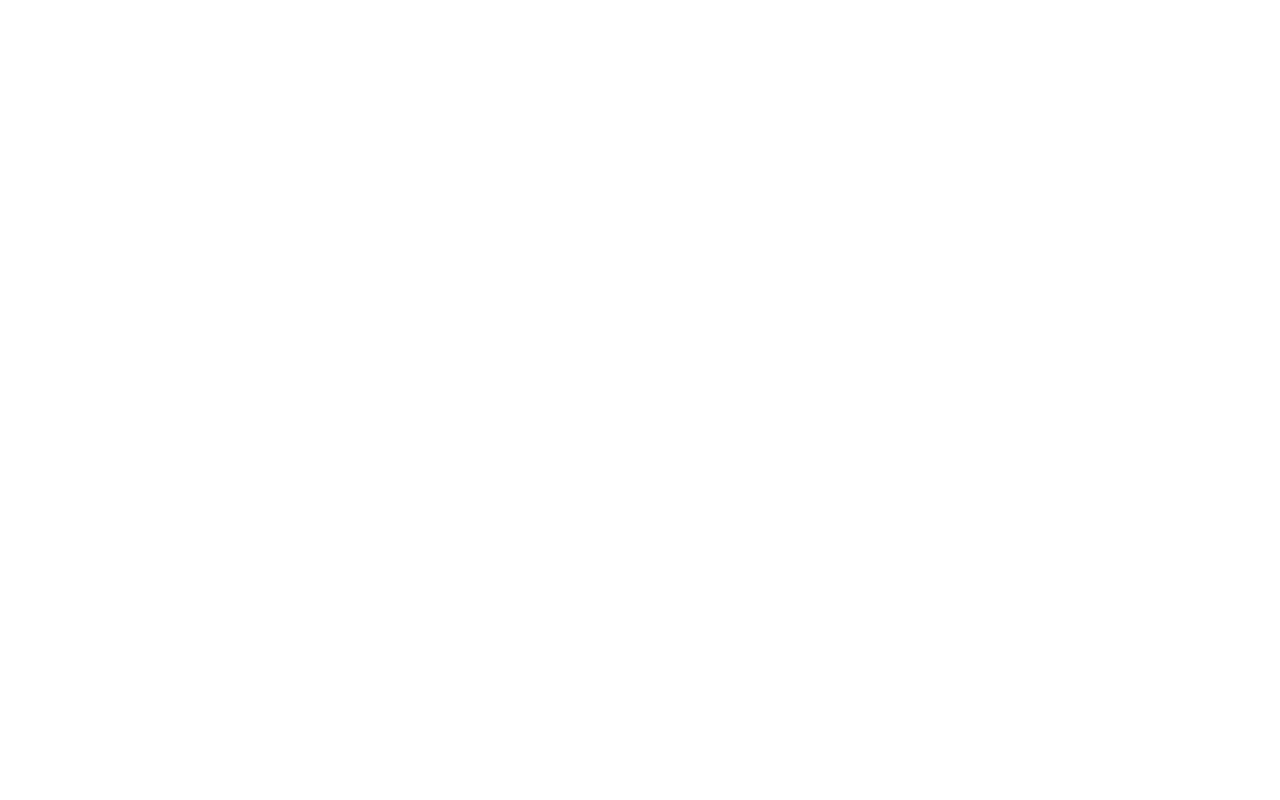
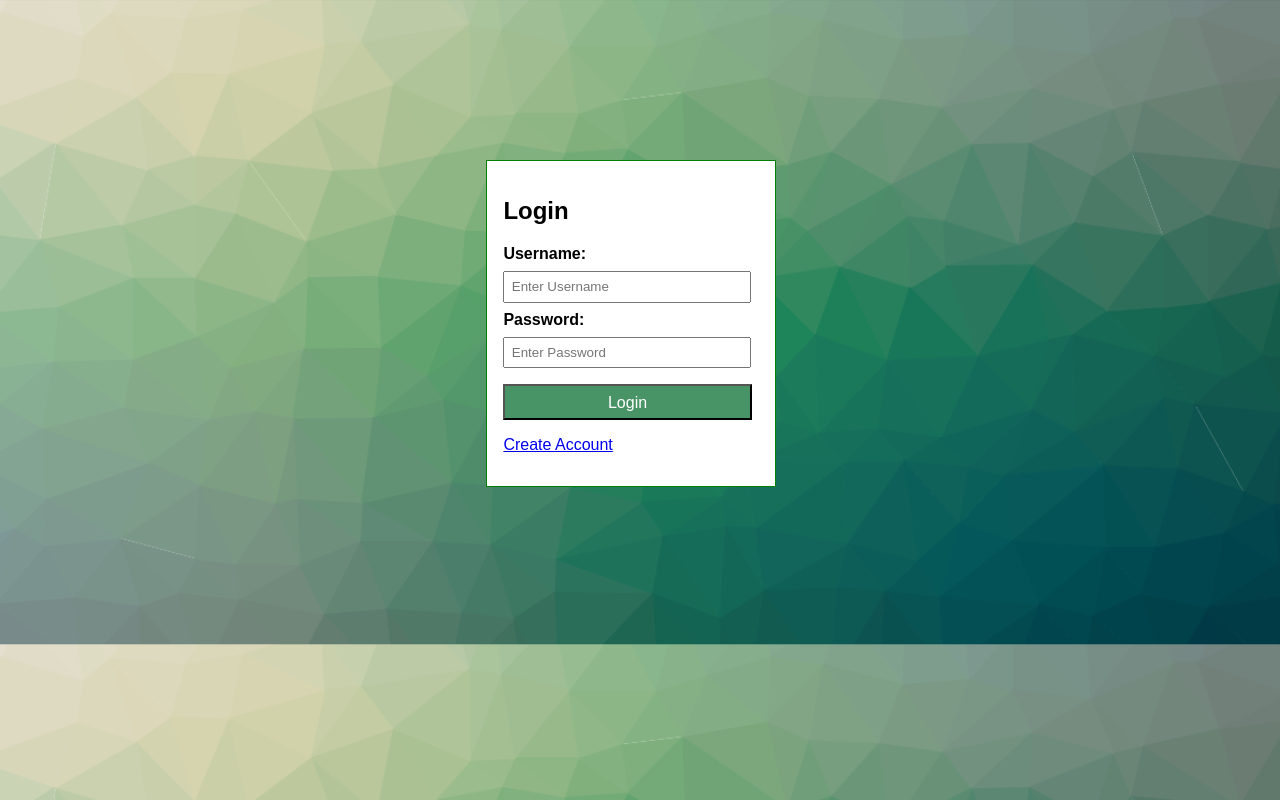
Before and after one commit to step-batch-7/todo-dad-ka-raneesa, a website: page public/login.html in a window 1280 px wide. Drawn offline with Linux system fonts and the light colour scheme.

Commit message:
[deepika|shankar] created login page
created login.html and
login.css

```diff
--- /dev/null
+++ b/public/css/login.css
@@ -0,0 +1,34 @@
+body {
+  margin: 0;
+  padding: 0;
+  font-family: sans-serif;
+  background-image: url('../svg/background.png');
+  background-size: cover;
+}
+
+.container {
+  position: relative;
+  width: 20%;
+  top: 20vh;
+  left: 38%;
+  background-color: white;
+  border: 1px solid green;
+  padding: 2vh;
+}
+
+input {
+  width: 90%;
+  margin: 1vh 0;
+  padding: 0.8vh;
+}
+
+#submit,
+#cancel {
+  width: 97%;
+  height: 4.5vh;
+  padding: 1vh;
+  font-size: 2vh;
+  margin-top: 1vh;
+  color: white;
+  background-color: #489466;
+}
--- a/public/login.html
+++ b/public/login.html
@@ -1,11 +1,26 @@
 <!DOCTYPE html>
 <html lang="en">
+
 <head>
   <meta charset="UTF-8">
   <meta name="viewport" content="width=device-width, initial-scale=1.0">
   <title>Login Page</title>
+  <link rel="stylesheet" href="css/login.css">
 </head>
+
 <body>
+  <div class="container">
+    <h2>Login</h2>
+    <form action="javascript:isValidCredentials()" method="POST">
+      <p id="invalid"></p>
+      <label for="username"><b>Username:</b></label><br>
+      <input type="text" placeholder="Enter Username" name="username" required><br>
+      <label for="password"><b>Password:</b></label><br>
+      <input type="password" placeholder="Enter Password" name="password" required><br>
+      <button type="submit" id="submit">Login</button>
+    </form>
+    <p id="decision"><a href="/signUp.html">Create Account</a></p>
+  </div>
+</body>
 
-</body>
 </html>
```
